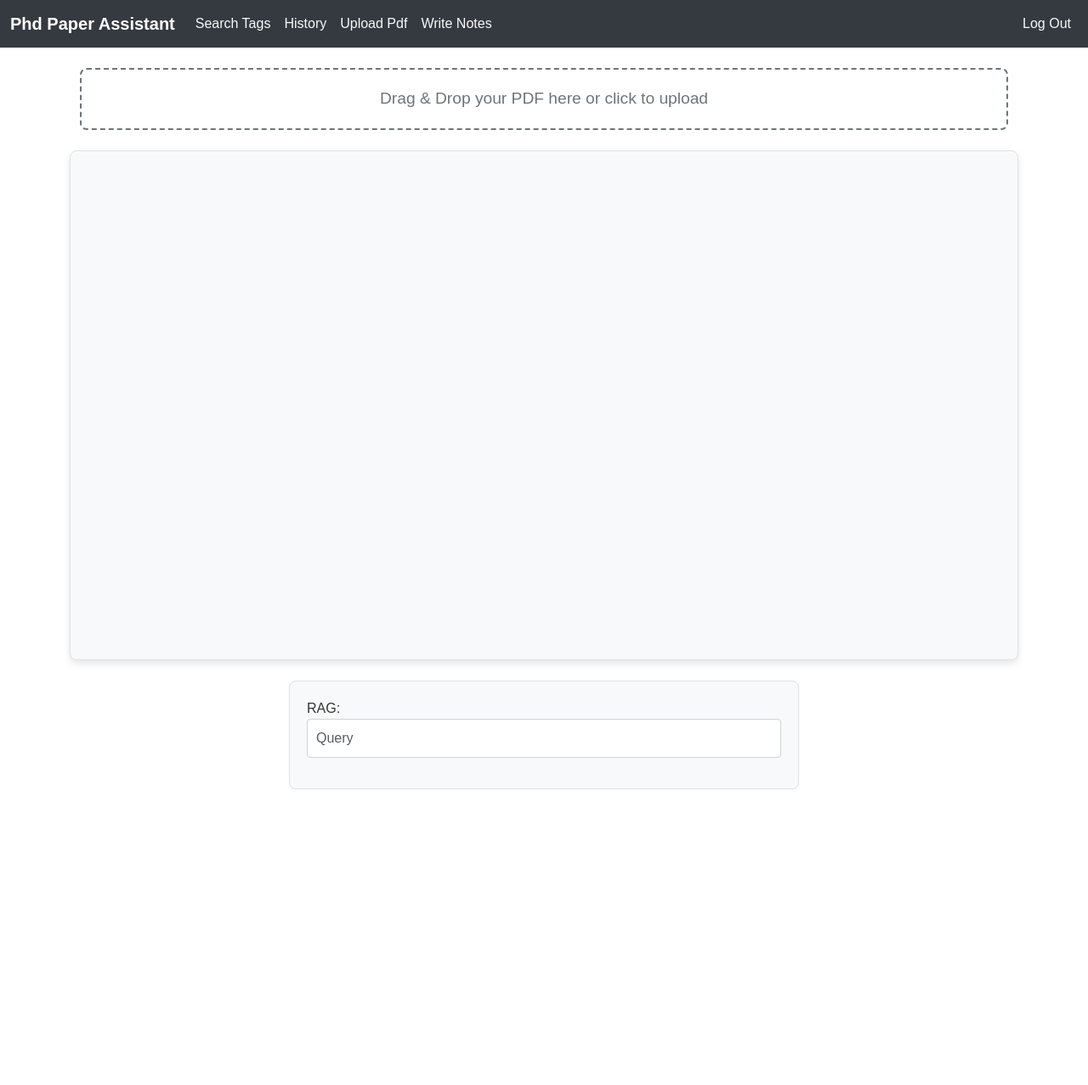
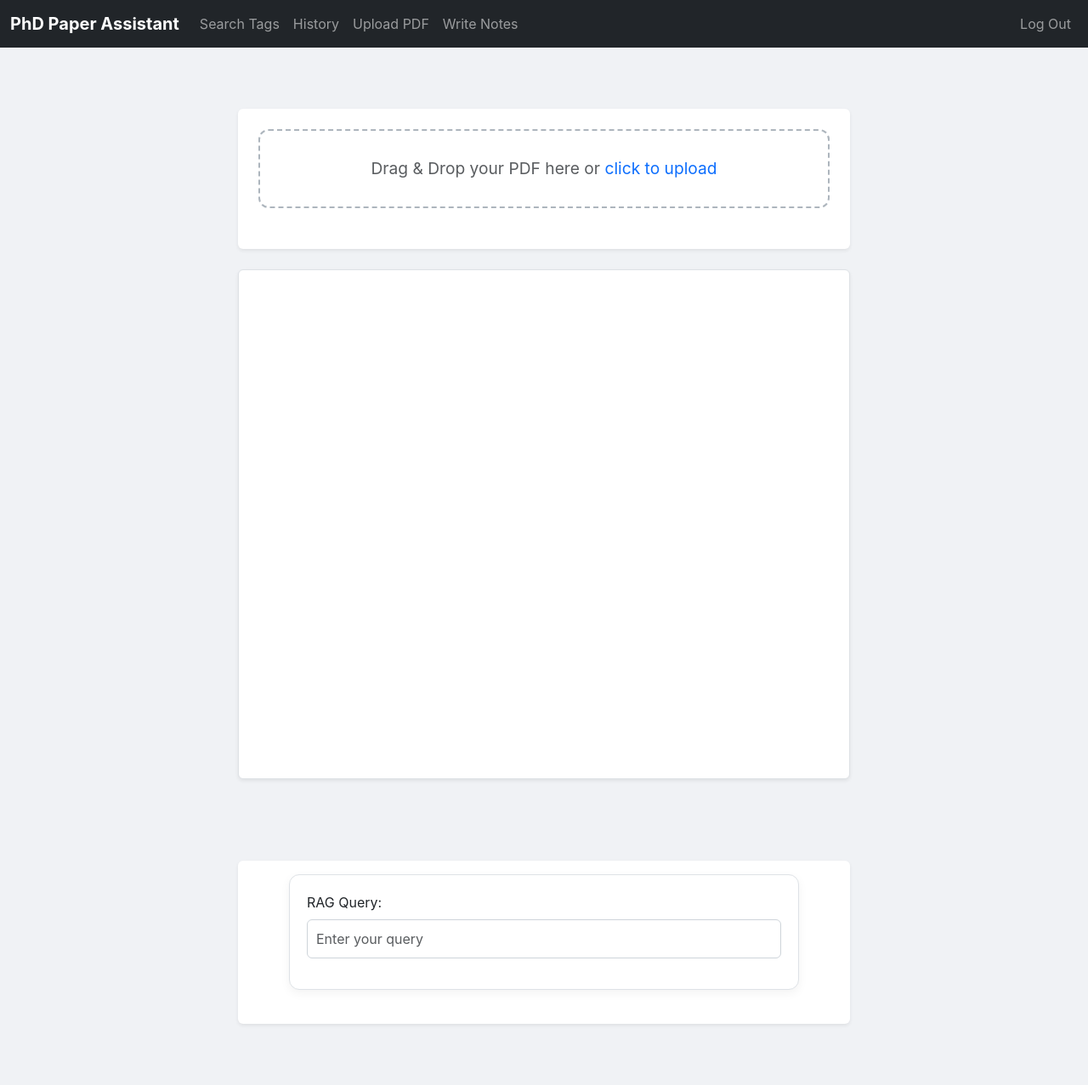
Before and after one commit to SmokeShine/phd-paper-assistant, a Flask app: page /upload_pdf in a window 1280 px wide. Shown: the whole page at 85% size. Before the commit the page ends 929 px from the top, so only its background shows below. Run offline with Flask 3, Linux system fonts and the light colour scheme; a user stored in the database is signed in; some libraries are stand-ins or nearby versions.

Commit message:
Updated UI

```diff
--- a/static/styles.css
+++ b/static/styles.css
@@ -1,9 +1,10 @@
 /* General Styles */
 body {
-    font-family: Arial, sans-serif;
+    font-family: 'Inter', sans-serif; /* Modern font */
     margin: 0;
     padding: 0;
-    color: #333;
+    color: #212529; /* Neutral text color */
+    background-color: #f0f2f5; /* Light background */
 }
 
 /* Context Menu Styling */
@@ -63,24 +67,25 @@ body {
 
 #context-menu .ollama-actions .btn {
     font-size: 1rem;
-    padding: 8px 16px;
-    background-color: #007bff;
+    padding: 10px 20px;
+    background-color: #0d6efd;
     color: #ffffff;
     border: none;
-    border-radius: 4px;
+    border-radius: 6px;
     cursor: pointer;
-    transition: background-color 0.3s ease;
+    transition: background-color 0.3s ease, box-shadow 0.3s ease;
 }
 
 #context-menu .ollama-actions .btn:hover {
-    background-color: #0056b3;
+    background-color: #0a58ca;
+    box-shadow: 0 4px 8px rgba(0, 0, 0, 0.1);
 }
 
 /* Upload Area Styles */
 .upload-area {
-    border: 2px dashed #6c757d;
-    border-radius: 8px;
-    padding: 20px;
+    border: 2px dashed #adb5bd;
+    border-radius: 12px;
+    padding: 30px;
     text-align: center;
     cursor: pointer;
     background-color: #ffffff;
@@ -98,14 +103,14 @@ body {
 }
 
 .upload-area.drag-over {
-    border-color: #007bff;
-    background-color: #e9ecef;
+    border-color: #0d6efd;
+    background-color: #e0f0ff;
 }
 
 #upload-status {
     font-size: 1.2rem;
     font-weight: bold;
-    color: #333;
+    color: #212529;
     margin-top: 1rem;
 }
 
@@ -115,32 +120,34 @@ body {
 
 /* Text Container Styles */
 #text-container {
-    background-color: #f8f9fa;
+    background-color: #ffffff;
     border: 1px solid #dee2e6;
-    border-radius: 8px;
+    border-radius: 12px;
     padding: 30px;
     margin-top: 20px;
     max-width: 1200px;
     margin-left: auto;
     margin-right: auto;
-    box-shadow: 0 4px 8px rgba(0, 0, 0, 0.1);
+    box-shadow: 0 4px 12px rgba(0, 0, 0, 0.1);
     height: 600px;
     overflow-y: auto;
 }
 
 #text-container h3 {
-    color: #333;
+    color: #212529;
     margin-bottom: 20px;
     font-size: 1.75rem;
+    font-weight: 600;
 }
 
 #text-container pre {
     white-space: pre-wrap;
     word-wrap: break-word;
-    background-color: #ffffff;
+    background-color: #f8f9fa;
     padding: 15px;
     border: 1px solid #ced4da;
-    border-radius: 4px;
+    border-radius: 8px;
+    color: #495057;
 }
 
 /* Form Styles */
@@ -148,9 +155,10 @@ form {
     max-width: 600px;
     margin: 0 auto;
     padding: 20px;
-    background-color: #f8f9fa;
+    background-color: #ffffff;
     border: 1px solid #dee2e6;
-    border-radius: 8px;
+    border-radius: 12px;
+    box-shadow: 0 4px 12px rgba(0, 0, 0, 0.05);
 }
 
 form .form-group {
@@ -160,26 +168,66 @@ form .form-group {
 form .form-control {
     font-size: 1rem;
     padding: 10px;
-    border-radius: 4px;
+    border-radius: 6px;
     border: 1px solid #ced4da;
+    transition: border-color 0.3s, box-shadow 0.3s;
 }
 
 form .form-control:focus {
-    border-color: #007bff;
-    box-shadow: 0 0 0 0.2rem rgba(38, 143, 255, 0.25);
+    border-color: #0d6efd;
+    box-shadow: 0 0 0 0.2rem rgba(13, 110, 253, 0.25);
 }
 
 form .btn-primary {
-    background-color: #007bff;
+    background-color: #0d6efd;
     border: none;
     color: #ffffff;
-    padding: 10px 20px;
+    padding: 12px 24px;
     font-size: 1rem;
-    border-radius: 4px;
+    border-radius: 6px;
     cursor: pointer;
-    transition: background-color 0.3s ease;
+    transition: background-color 0.3s ease, box-shadow 0.3s ease;
 }
 
 form .btn-primary:hover {
-    background-color: #0056b3;
+    background-color: #0a58ca;
+    box-shadow: 0 4px 8px rgba(0, 0, 0, 0.1);
 }
+
+/* Button Styling in List */
+.btn-outline-primary, .btn-outline-danger {
+    border-radius: 6px; /* Consistent rounded corners */
+    transition: color 0.3s ease, background-color 0.3s ease, border-color 0.3s ease;
+}
+
+.btn-outline-primary {
+    color: #0d6efd;
+    border-color: #0d6efd;
+}
+
+.btn-outline-primary:hover {
+    color: #ffffff;
+    background-color: #0d6efd;
+    border-color: #0d6efd;
+}
+
+.btn-outline-danger {
+    color: #dc3545;
+    border-color: #dc3545;
+}
+
+.btn-outline-danger:hover {
+    color: #ffffff;
+    background-color: #dc3545;
+    border-color: #dc3545;
+}
+
+/* Utility Classes */
+.d-flex {
+    display: flex;
+    align-items: center;
+}
+
+.me-2 {
+    margin-right: 0.5rem;
+}
--- a/templates/layout.html
+++ b/templates/layout.html
@@ -3,7 +3,7 @@
 
 <head>
     <meta charset="utf-8">
-    <meta name="viewport" content="initial-scale=1, width=device-width">
+    <meta name="viewport" content="width=device-width, initial-scale=1">
 
     <!-- Bootstrap CSS -->
     <link href="https://cdn.jsdelivr.net/npm/bootstrap@5.3.3/dist/css/bootstrap.min.css" rel="stylesheet"
@@ -15,16 +15,14 @@
     <!-- Favicon -->
     <link href="/static/favicon.ico" rel="icon">
 
-    <title>Phd Paper Assistant: {% block title %}{% endblock %}</title>
+    <title>PhD Paper Assistant: {% block title %}{% endblock %}</title>
 </head>
 
 <body>
     <!-- Navbar -->
-    <nav class="navbar navbar-expand-lg navbar-dark" style="background-color: #343a40;">
+    <nav class="navbar navbar-expand-lg navbar-dark bg-dark">
         <div class="container-fluid">
-            <a class="navbar-brand fw-bold" href="/" style="color: #ffffff;">
-                Phd Paper Assistant
-            </a>
+            <a class="navbar-brand fw-bold" href="/">PhD Paper Assistant</a>
             <button aria-controls="navbar" aria-expanded="false" aria-label="Toggle navigation" class="navbar-toggler"
                 data-bs-target="#navbar" data-bs-toggle="collapse" type="button">
                 <span class="navbar-toggler-icon"></span>
@@ -32,18 +30,18 @@
             <div class="collapse navbar-collapse" id="navbar">
                 <ul class="navbar-nav me-auto mb-2 mb-lg-0">
                     {% if session["user_id"] %}
-                    <li class="nav-item"><a class="nav-link text-light" href="/search">Search Tags</a></li>
-                    <li class="nav-item"><a class="nav-link text-light" href="/history">History</a></li>
-                    <li class="nav-item"><a class="nav-link text-light" href="/upload_pdf">Upload Pdf</a></li>
-                    <li class="nav-item"><a class="nav-link text-light" href="/write_notes">Write Notes</a></li>
+                    <li class="nav-item"><a class="nav-link" href="/search">Search Tags</a></li>
+                    <li class="nav-item"><a class="nav-link" href="/history">History</a></li>
+                    <li class="nav-item"><a class="nav-link" href="/upload_pdf">Upload PDF</a></li>
+                    <li class="nav-item"><a class="nav-link" href="/write_notes">Write Notes</a></li>
                     {% else %}
-                    <li class="nav-item"><a class="nav-link text-light" href="/register">Register</a></li>
-                    <li class="nav-item"><a class="nav-link text-light" href="/login">Log In</a></li>
+                    <li class="nav-item"><a class="nav-link" href="/register">Register</a></li>
+                    <li class="nav-item"><a class="nav-link" href="/login">Log In</a></li>
                     {% endif %}
                 </ul>
                 {% if session["user_id"] %}
                 <ul class="navbar-nav ms-auto mb-2 mb-lg-0">
-                    <li class="nav-item"><a class="nav-link text-light" href="/logout">Log Out</a></li>
+                    <li class="nav-item"><a class="nav-link" href="/logout">Log Out</a></li>
                 </ul>
                 {% endif %}
             </div>
@@ -60,8 +58,8 @@
     <main class="container my-4">
         {% block main %}
         <!-- Drag-and-Drop PDF Upload Area -->
-        <div id="drag-drop-area" class="border border-primary rounded p-4 text-center mb-4">
-            <h2>Drag and Drop Your PDF Here</h2>
+        <div id="drag-drop-area" class="border border-primary rounded p-4 text-center mb-4 bg-light shadow-sm">
+            <h2 class="h4">Drag and Drop Your PDF Here</h2>
             <p class="text-muted">or <span class="text-primary">click to select</span></p>
             <input type="file" id="pdfFileInput" accept=".pdf" style="display: none;">
             <div id="upload-status" class="mt-3"></div>
@@ -72,18 +70,15 @@
     <!-- Context menu -->
     <div id="context-menu" class="shadow-lg p-4 rounded" style="max-width: 800px; margin: 20px auto;">
         <div id="selected-text" class="mb-3"></div>
-        <div id="askollama-container" class="p-3"
-            style="background-color: #ffffff; border: 1px solid #ced4da; border-radius: 8px;">
+        <div id="askollama-container" class="p-3 bg-white border border-secondary rounded">
             <textarea id="custom-question" class="form-control mb-3" placeholder="Type your question here..."
                 style="height: 150px;"></textarea>
-                <div id="loading-message" class="text-center text-muted mb-3" style="display: none;">Loading...</div>
-            <div id="askollama-history"
-                style="max-height: 300px; overflow-y: auto; padding: 10px; border: 1px solid #dee2e6; border-radius: 4px;">
+            <div id="loading-message" class="text-center text-muted mb-3" style="display: none;">Loading...</div>
+            <div id="askollama-history" class="bg-light border border-secondary rounded p-3" style="max-height: 300px; overflow-y: auto;">
             </div>
-            <div class="ollama-actions mt-3 d-flex justify-content-end">
-                <input type="text" id="ollama-tags" class="form-control form-control-sm me-2"
-                    placeholder="Enter tags (comma separated)">
-                <button id="save-ollama-content" class="btn btn-primary btn-sm me-2">Save</button>
+            <div class="ollama-actions mt-3 d-flex justify-content-end gap-2">
+                <input type="text" id="ollama-tags" class="form-control form-control-sm" placeholder="Enter tags (comma separated)">
+                <button id="save-ollama-content" class="btn btn-primary btn-sm">Save</button>
                 <button id="clear-ollama-content" class="btn btn-danger btn-sm">Clear</button>
             </div>
         </div>
@@ -96,4 +91,6 @@
 
     <!-- External JavaScript -->
     <script src="/static/scripts/scripts.js"></script>
+</body>
+
 </html>
--- a/templates/upload.html
+++ b/templates/upload.html
@@ -1,37 +1,50 @@
 {% extends "layout.html" %}
 
 {% block title %}
-Upload Pdf
+Upload PDF
 {% endblock %}
 
 {% block main %}
-<div class="container my-4">
-    <div class="tab-content" id="myTabContent">
-        <div class="tab-pane fade show active" id="upload" role="tabpanel">
-            <div id="drag-drop-area" class="upload-area mt-3">
-                <p>Drag & Drop your PDF here or click to upload</p>
-                <input type="file" id="pdfFileInput" class="d-none" accept="application/pdf">
+<div class="container py-5">
+    <div class="row">
+        <div class="col-lg-8 mx-auto">
+            <!-- PDF Upload Area -->
+            <div class="card shadow-sm border-0">
+                <div class="card-body text-center p-4">
+                    <div id="drag-drop-area" class="upload-area">
+                        <p class="text-muted mb-0">Drag & Drop your PDF here or <span class="text-primary">click to upload</span></p>
+                        <input type="file" id="pdfFileInput" class="d-none" accept="application/pdf">
+                    </div>
+                    <div id="upload-status" class="text-center mt-4 text-muted"></div>
+                </div>
             </div>
-            <div id="upload-status" class="text-center mt-3"></div>
+
+            <!-- Dynamic PDF Container -->
+            <div id="pdf-container" class="mt-4"></div>
+
+            <!-- Text Container -->
+            <div id="text-container" class="mt-4 bg-white shadow-sm rounded p-4"></div>
         </div>
     </div>
 </div>
 
-<div id="pdf-container"></div>
-<div id="text-container">
-    <!-- Text will be dynamically inserted here -->
-</div>
-
-<!-- Form for RAG queries -->
-<div class="container my-4">
-    <form id="rag-form">
-        <div class="form-group">
-            <label for="rag-query">RAG:</label>
-            <input type="text" id="rag-query-input" class="form-control" placeholder="Query" required>
+<!-- RAG Query Form -->
+<div class="container py-5">
+    <div class="row">
+        <div class="col-lg-8 mx-auto">
+            <div class="card shadow-sm border-0">
+                <div class="card-body">
+                    <form id="rag-form">
+                        <div class="form-group">
+                            <label for="rag-query-input" class="form-label">RAG Query:</label>
+                            <input type="text" id="rag-query-input" class="form-control" placeholder="Enter your query" required>
+                        </div>
+                    </form>
+                    <div id="rag-response" class="mt-4"></div>
+                </div>
+            </div>
         </div>
-        <!-- <button type="submit" class="btn btn-primary mt-2">Submit</button> -->
-    </form>
-    <div id="rag-response" class="mt-3"></div>
+    </div>
 </div>
 
 {% endblock %}
```
Also changed, not shown: other parts of static/styles.css (+14 -11 lines), helpers.py (+5 -5 lines), templates/history.html (+20 -12 lines), templates/index.html (+35 -3 lines), templates/search.html (+22 -17 lines).
